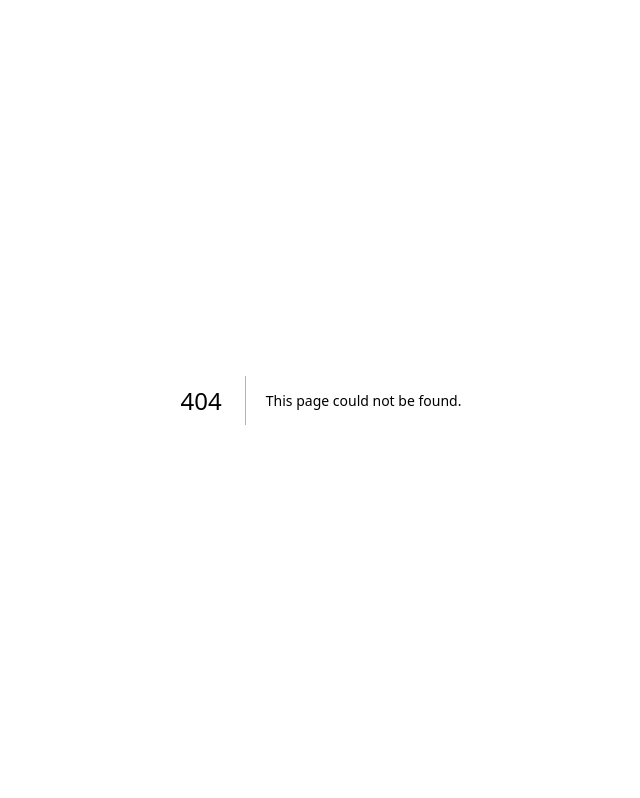
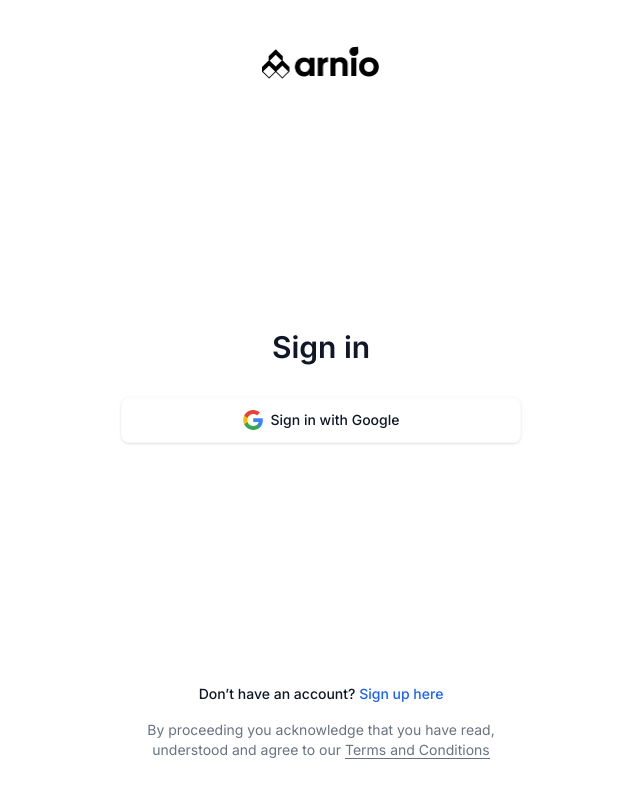
Before and after one commit to asif-zulfiqar/arnio-saas, a Next.js app: page /login in a window 1280 px wide. Before the commit this address had no page. Shown: the whole page, without its empty margins (319-959 px from the left). Built offline with nearby package versions, Linux system fonts and the light colour scheme.

Commit message:
feat: login page created

```diff
--- /dev/null
+++ b/app/(auth)/login/page.js
@@ -0,0 +1,25 @@
+import LoginLayout from "@/components/auth/LoginLayout";
+import Image from "next/image";
+
+const Login = () => {
+  return (
+    <LoginLayout>
+      <div className="max-w-[400px] w-full">
+        <h1 className="text-xl md:text-3xl font-semibold text-gray-900 text-center">
+          Sign in
+        </h1>
+        <button className="mt-5 md:mt-8 flex items-center justify-center gap-2 text-sm font-medium text-gray-900 p-3 rounded-lg border border-gray-50 shadow-sm w-full">
+          <Image
+            src="/svgs/google-icon.svg"
+            alt="icon"
+            width={20}
+            height={20}
+          />
+          Sign in with Google
+        </button>
+      </div>
+    </LoginLayout>
+  );
+};
+
+export default Login;
--- /dev/null
+++ b/app/(auth)/signup/page.js
@@ -0,0 +1,5 @@
+const Signup = () => {
+  return <div>Signup</div>;
+};
+
+export default Signup;
--- /dev/null
+++ b/components/auth/LoginLayout.jsx
@@ -0,0 +1,28 @@
+import Image from "next/image";
+import Link from "next/link";
+
+const LoginLayout = ({ children }) => {
+  return (
+    <section className="min-h-screen w-screen bg-white flex flex-col items-center justify-between gap-5 md:gap-10 py-[40px] px-4">
+      <Image src="/images/arnio-logo.png" alt="logo" width={118} height={48} />
+      {children}
+      <div>
+        <h6 className="text-sm font-medium text-gray-900 text-center">
+          Don’t have an account?{" "}
+          <Link href="/signup" className="text-primary">
+            Sign up here
+          </Link>
+        </h6>
+        <p className="mt-4 text-sm text-gray-500 text-center max-w-[384px]">
+          By proceeding you acknowledge that you have read, understood and agree
+          to our{" "}
+          <Link href="#" className="border-b border-gray-500">
+            Terms and Conditions
+          </Link>
+        </p>
+      </div>
+    </section>
+  );
+};
+
+export default LoginLayout;
```
Also changed, not shown: public/images/arnio-logo.png (added), public/svgs/google-icon.svg (added).
